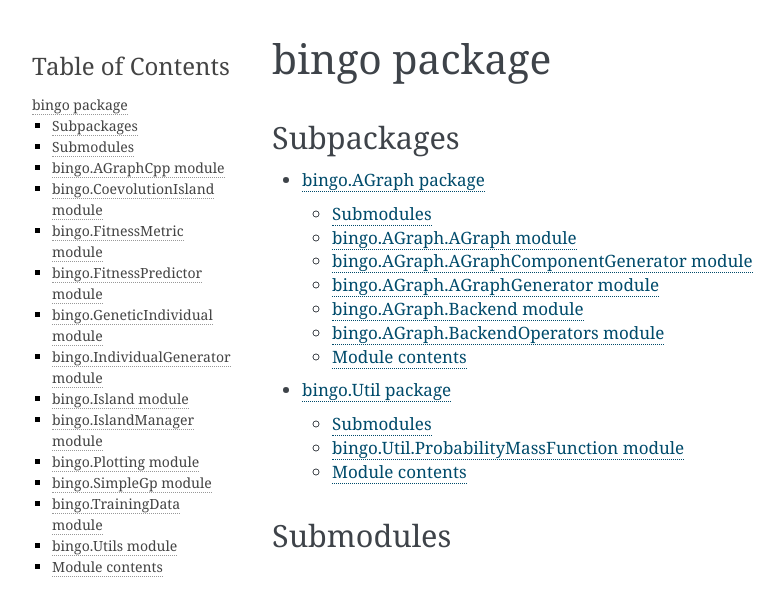
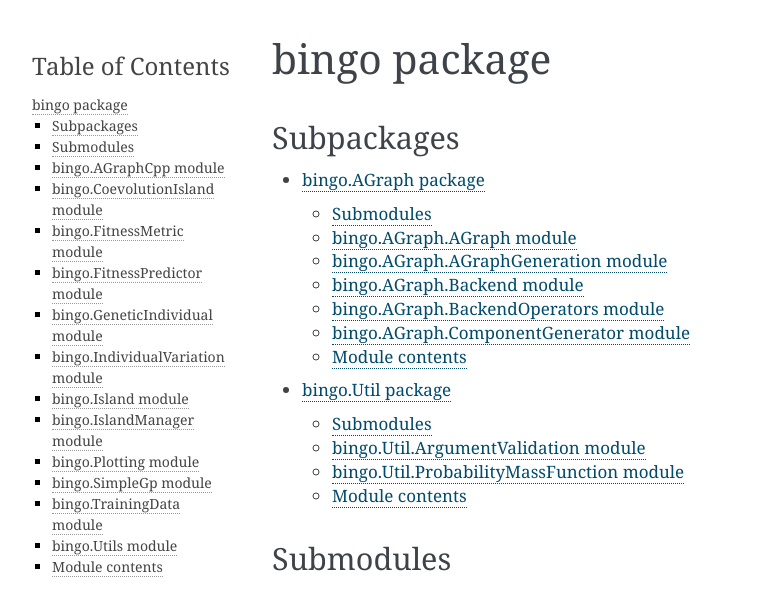
Before and after one commit to nasa/bingo, a Sphinx documentation site: the page built from doc/bingo.rst, in a window 1280 px wide and 1400 px high. Shown: the top 593 px of the window, without its empty margins (148-931 px from the left). Built offline with Sphinx 7.4.7, drawn with Linux system fonts in a browser that asks for light colours; some of the changed text lies outside the part shown.

Commit message:
updated docs

```diff
--- a/doc/bingo.AGraph.rst
+++ b/doc/bingo.AGraph.rst
@@ -12,18 +12,10 @@ bingo.AGraph.AGraph module
     :undoc-members:
     :show-inheritance:
 
-bingo.AGraph.AGraphComponentGenerator module
---------------------------------------------
+bingo.AGraph.AGraphGeneration module
+------------------------------------
 
-.. automodule:: bingo.AGraph.AGraphComponentGenerator
-    :members:
-    :undoc-members:
-    :show-inheritance:
-
-bingo.AGraph.AGraphGenerator module
------------------------------------
-
-.. automodule:: bingo.AGraph.AGraphGenerator
+.. automodule:: bingo.AGraph.AGraphGeneration
     :members:
     :undoc-members:
     :show-inheritance:
@@ -44,6 +36,14 @@ bingo.AGraph.BackendOperators module
     :undoc-members:
     :show-inheritance:
 
+bingo.AGraph.ComponentGenerator module
+--------------------------------------
+
+.. automodule:: bingo.AGraph.ComponentGenerator
+    :members:
+    :undoc-members:
+    :show-inheritance:
+
 
 Module contents
 ---------------
--- a/doc/bingo.Util.rst
+++ b/doc/bingo.Util.rst
@@ -3,6 +3,14 @@ bingo.Util package
 
 Submodules
 ----------
+
+bingo.Util.ArgumentValidation module
+------------------------------------
+
+.. automodule:: bingo.Util.ArgumentValidation
+    :members:
+    :undoc-members:
+    :show-inheritance:
 
 bingo.Util.ProbabilityMassFunction module
 -----------------------------------------
--- a/doc/bingo.rst
+++ b/doc/bingo.rst
@@ -52,10 +52,10 @@ bingo.GeneticIndividual module
     :undoc-members:
     :show-inheritance:
 
-bingo.IndividualGenerator module
+bingo.IndividualVariation module
 --------------------------------
 
-.. automodule:: bingo.IndividualGenerator
+.. automodule:: bingo.IndividualVariation
     :members:
     :undoc-members:
     :show-inheritance:
```
Also changed, not shown: 16 other files.
